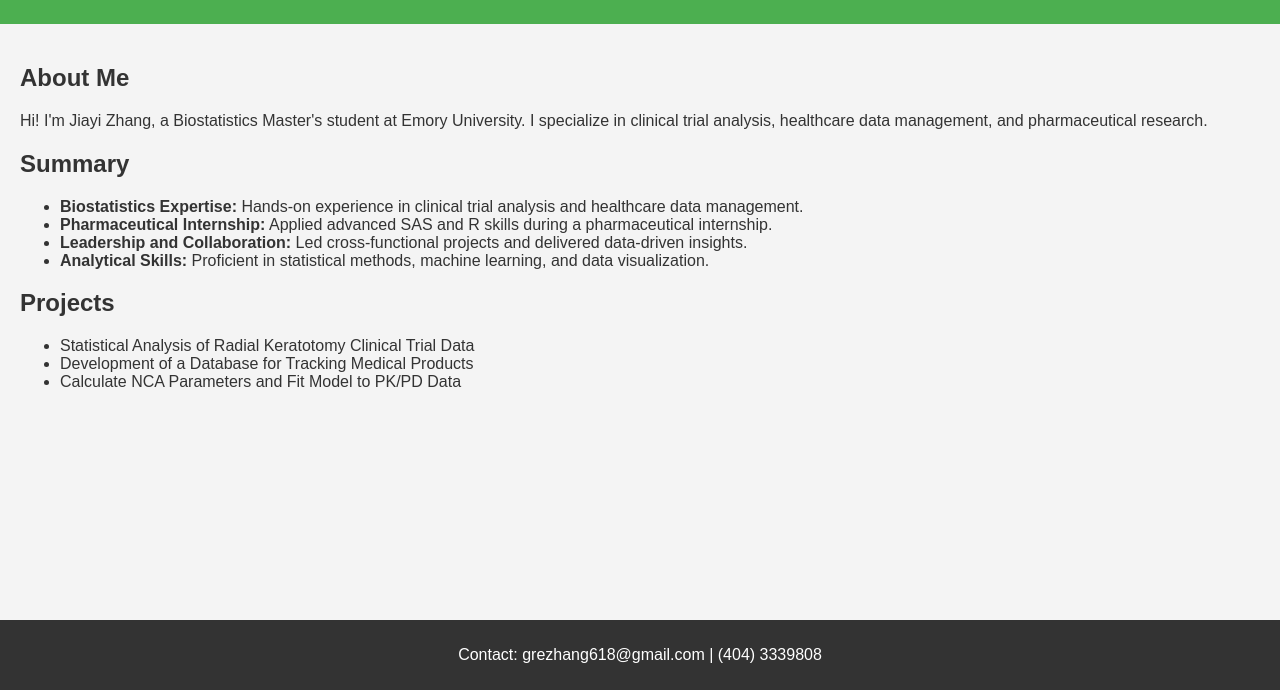
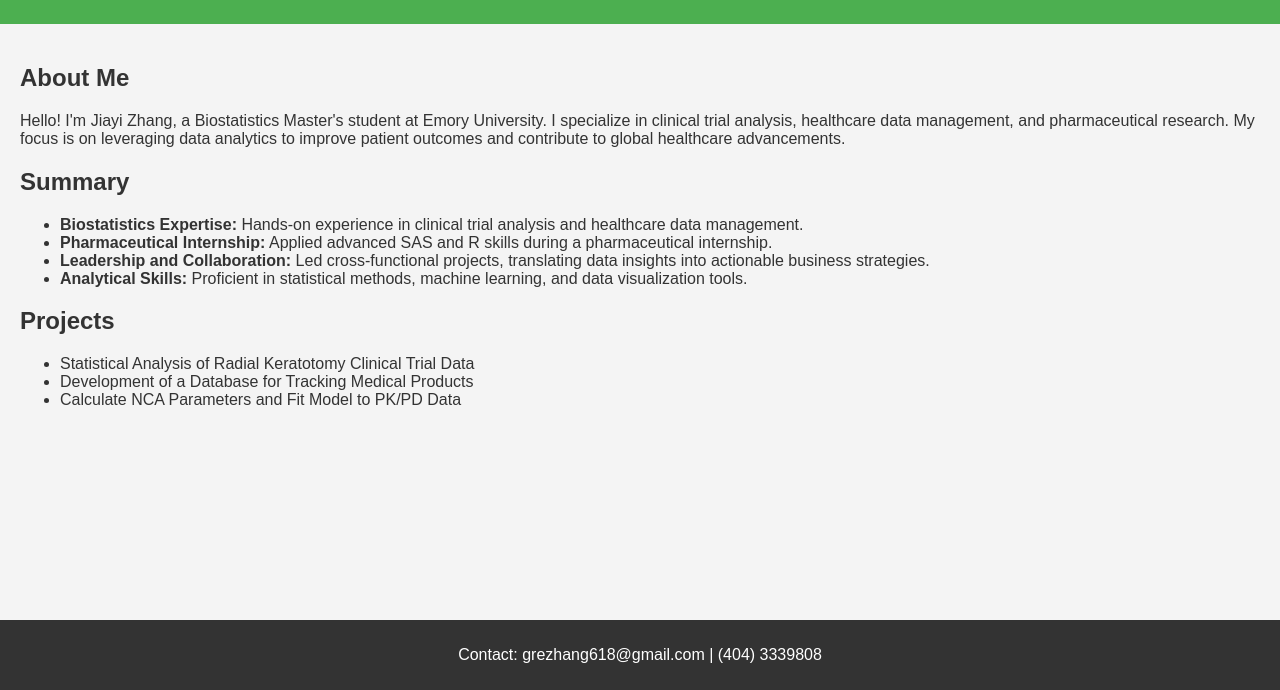
Before and after one commit to Grebbie618/jiayi.github.io, a plain HTML site: page index.html in a window 1280 px wide. Shown: the part 110-800 px from the top of the page. Drawn offline with Linux system fonts and the light colour scheme.

Commit message:
Update index.html

```diff
--- a/index.html
+++ b/index.html
@@ -20,14 +20,14 @@
 
     <section>
         <h2>About Me</h2>
-        <p>Hi! I'm Jiayi Zhang, a Biostatistics Master's student at Emory University. I specialize in clinical trial analysis, healthcare data management, and pharmaceutical research.</p>
+        <p>Hello! I'm Jiayi Zhang, a Biostatistics Master's student at Emory University. I specialize in clinical trial analysis, healthcare data management, and pharmaceutical research. My focus is on leveraging data analytics to improve patient outcomes and contribute to global healthcare advancements.</p>
 
         <h2>Summary</h2>
         <ul>
             <li><strong>Biostatistics Expertise:</strong> Hands-on experience in clinical trial analysis and healthcare data management.</li>
             <li><strong>Pharmaceutical Internship:</strong> Applied advanced SAS and R skills during a pharmaceutical internship.</li>
-            <li><strong>Leadership and Collaboration:</strong> Led cross-functional projects and delivered data-driven insights.</li>
-            <li><strong>Analytical Skills:</strong> Proficient in statistical methods, machine learning, and data visualization.</li>
+            <li><strong>Leadership and Collaboration:</strong> Led cross-functional projects, translating data insights into actionable business strategies.</li>
+            <li><strong>Analytical Skills:</strong> Proficient in statistical methods, machine learning, and data visualization tools.</li>
         </ul>
 
         <h2>Projects</h2>
```
